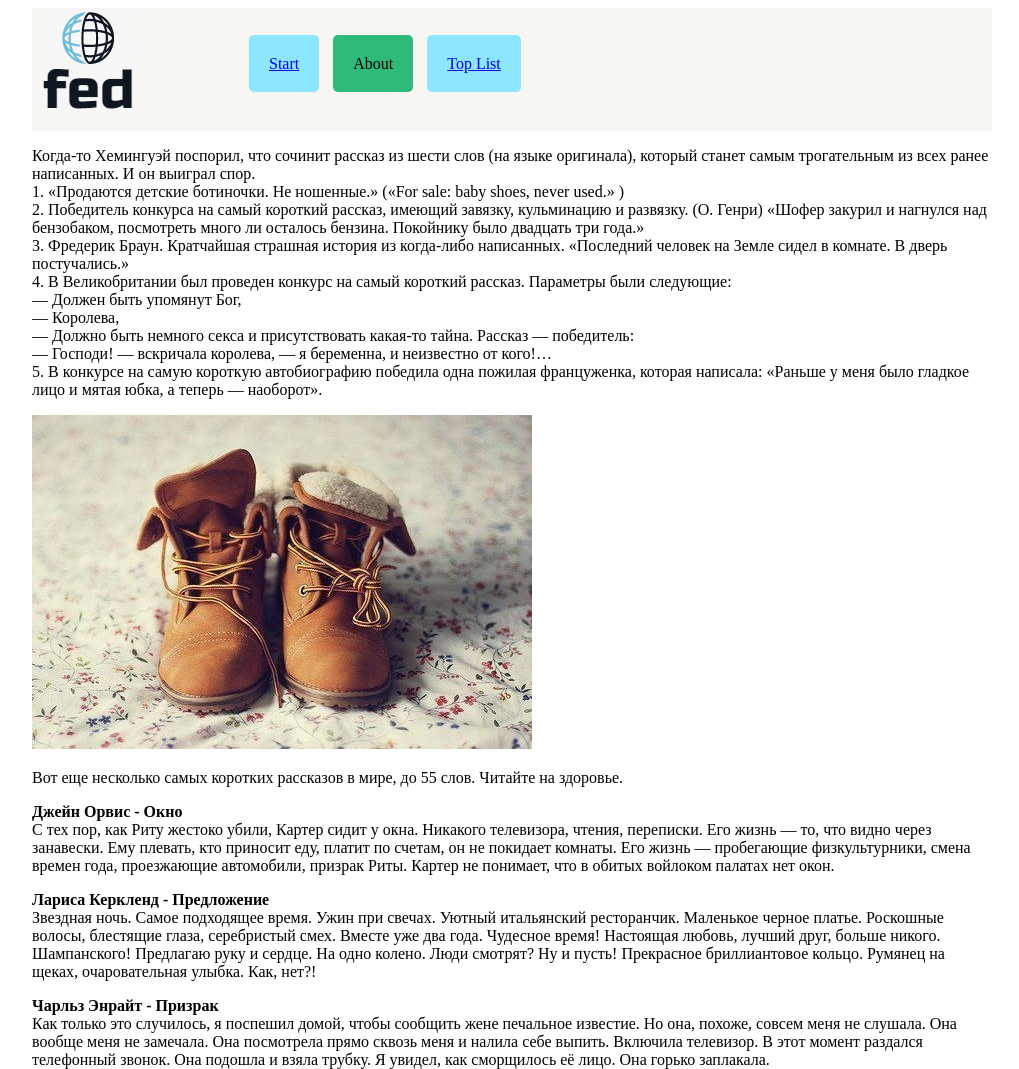
After one commit to fedosovmu/TheGame, a PHP site: page /about.html in a window 1280 px wide. The commit adds this page. Shown: the whole page, without its empty margins (128-1147 px from the left). Run offline with PHP 8.4, Linux system fonts and the light colour scheme.

Commit message:
Коммит с кучей изменений

```diff
--- /dev/null
+++ b/about.html
@@ -0,0 +1,66 @@
+<!DOCTYPE html>
+<html lang="en">
+<head>
+    <meta charset="UTF-8">
+    <title>About</title>
+    <link rel="stylesheet" href="css\styles.css">
+</head>
+<body>
+<div class="page">
+    <header class="header">
+        <nav>
+            <a class="logo"href="start.html"><img src="images\fed.png"></a>
+            <ul class="menu">
+                <li class="menu__li"><a href="start.html">Start</a></li>
+                <li class="menu__li menu__li_selected">About</li>
+                <li class="menu__li"><a href="top-list.html">Top List</a></li>
+            </ul>
+        </nav>
+    </header>
+    <div>
+        <p>
+            Когда-то Хемингуэй поспорил, что сочинит рассказ из шести слов (на языке оригинала), который станет самым трогательным из всех ранее написанных. И он выиграл спор.
+            <br>1. «Продаются детские ботиночки. Не ношенные.»
+            («For sale: baby shoes, never used.» )
+            <br>2. Победитель конкурса на самый короткий рассказ, имеющий завязку, кульминацию и развязку. (О. Генри)
+            «Шофер закурил и нагнулся над бензобаком, посмотреть много ли осталось бензина. Покойнику было двадцать три года.»
+            <br>3. Фредерик Браун. Кратчайшая страшная история из когда-либо написанных.
+            «Последний человек на Земле сидел в комнате. В дверь постучались.»
+            <br>4. В Великобритании был проведен конкурс на самый короткий рассказ.
+            Параметры были следующие:
+            <br>— Должен быть упомянут Бог,
+            <br>— Королева,
+            <br>— Должно быть немного секса
+            и присутствовать какая-то тайна.
+            Рассказ — победитель:
+            <br>— Господи! — вскричала королева, — я беременна, и неизвестно от кого!…
+            <br>5. B конкурсe на самую короткую автобиографию победила одна пожилая француженка, которая написала:
+            «Раньше у меня было гладкое лицо и мятая юбка, а теперь — наоборот».
+        </p>
+        <img src="images\baby-shoes.jpg">
+        <p>
+            Вот еще несколько самых коротких рассказов в мире, до 55 слов. Читайте на здоровье.
+        </p>
+        <p>
+            <b>Джейн Орвис - Окно<br></b>
+            С тех пор, как Риту жестоко убили, Картер сидит у окна.
+            Никакого телевизора, чтения, переписки. Его жизнь — то, что видно через занавески.
+            Ему плевать, кто приносит еду, платит по счетам, он не покидает комнаты.
+            Его жизнь — пробегающие физкультурники, смена времен года, проезжающие автомобили, призрак Риты.
+            Картер не понимает, что в обитых войлоком палатах нет окон.
+        </p>
+        <p>
+            <b>Лариса Керкленд - Предложение<br></b>
+            Звездная ночь. Самое подходящее время. Ужин при свечах. Уютный итальянский ресторанчик. Маленькое черное платье. Роскошные волосы, блестящие глаза, серебристый смех. Вместе уже два года. Чудесное время! Настоящая любовь, лучший друг, больше никого. Шампанского! Предлагаю руку и сердце. На одно колено. Люди смотрят? Ну и пусть! Прекрасное бриллиантовое кольцо. Румянец на щеках, очаровательная улыбка.
+            Как, нет?!
+        </p>
+        <p>
+            <b>Чарльз Энрайт - Призрак<br></b>
+            Как только это случилось, я поспешил домой, чтобы сообщить жене печальное известие. Но она, похоже, совсем меня не слушала. Она вообще меня не замечала. Она посмотрела прямо сквозь меня и налила себе выпить. Включила телевизор.
+            В этот момент раздался телефонный звонок. Она подошла и взяла трубку.
+            Я увидел, как сморщилось её лицо. Она горько заплакала.
+        </p>
+    </div>
+</div>
+</body>
+</html>
--- a/css/styles.css
+++ b/css/styles.css
@@ -1,38 +1,54 @@
-#start-page {
+.page {
     max-width: 960px;
-    height: 960px;
+    height: 800px;
     margin: 0 auto;
 }
 
-
 .header {
-    border: 2px solid grey;
     display: block;
     background-color: #f8f6f3;
 }
 
 .logo {
     display: inline;
+    margin: 10px;
 }
 
 .menu {
     display: inline;
     list-style: none;
-    padding: 0;
-    margin: 0;
+    position: relative;
+    bottom: 45px;
+    margin-left: 50px;
 }
 
-.menu li {
-    display: inline; /* Отображать как строчный элемент */
-    margin-right: 5px; /* Отступ слева */
-    border: 1px solid #000; /* Рамка вокруг текста */
-    padding: 3px; /* Поля вокруг текста */
+.menu__li {
+    display: inline;
+    line-height: 45px;
+    margin-left: 10px;
+    padding: 20px;
+    background-color: #8de6ff;
+    border-radius: 5px;
+    width: 140px;
+    height: 45px;
+}
+
+.menu__li:hover {
+    background-color: #8a9eff;
+}
+
+.menu__li_selected {
+    background-color: #2ebb79;
+}
+
+.menu__li_selected:hover {
+    background-color: #2ebb79;
 }
 
 .game {
     width: 100%;
     height: 100%;
-    background: url(/images/map.jpg) no-repeat scroll center;
+    background: url(/images/page-background.png);
     align-content: center;
 }
 
@@ -44,21 +60,32 @@
     height: 45px;
     line-height: 45px;
     border-radius: 45px;
-    font-family: 'Montserrat', sans-serif;
     font-size: 11px;
     text-transform: uppercase;
     text-align: center;
     letter-spacing: 3px;
     font-weight: 600;
     color: #524f4e;
-    background: white;
+    background: #8de6ff;
     box-shadow: 0 8px 15px rgba(0,0,0,.1);
     transition: .3s;
-    margin: 45% 45%;
+    margin: 35% 45%;
 }
 .game__start-link:hover {
-    background: #2EE59D;
-    box-shadow: 0 15px 20px rgba(46,229,157,.4);
+    background: #8a9eff;
     color: white;
     transform: translateY(-7px);
 }
+
+.top-list-page {
+    width: 100%;
+    height: 100%;
+    background: url(/images/page-background.png);
+    align-content: center;
+}
+
+.top-list {
+    display: inline-block;
+    margin: 20% 35%;
+    font-size: 60px;
+}
```
Also changed, not shown: start.html (+7 -7 lines), top-list.html (added, +33 -0 lines), images/baby-shoes.jpg (added), images/map.jpg (deleted), images/map2.jpg (deleted), images/page-background.png (added), images/top-list-background.png (added).
